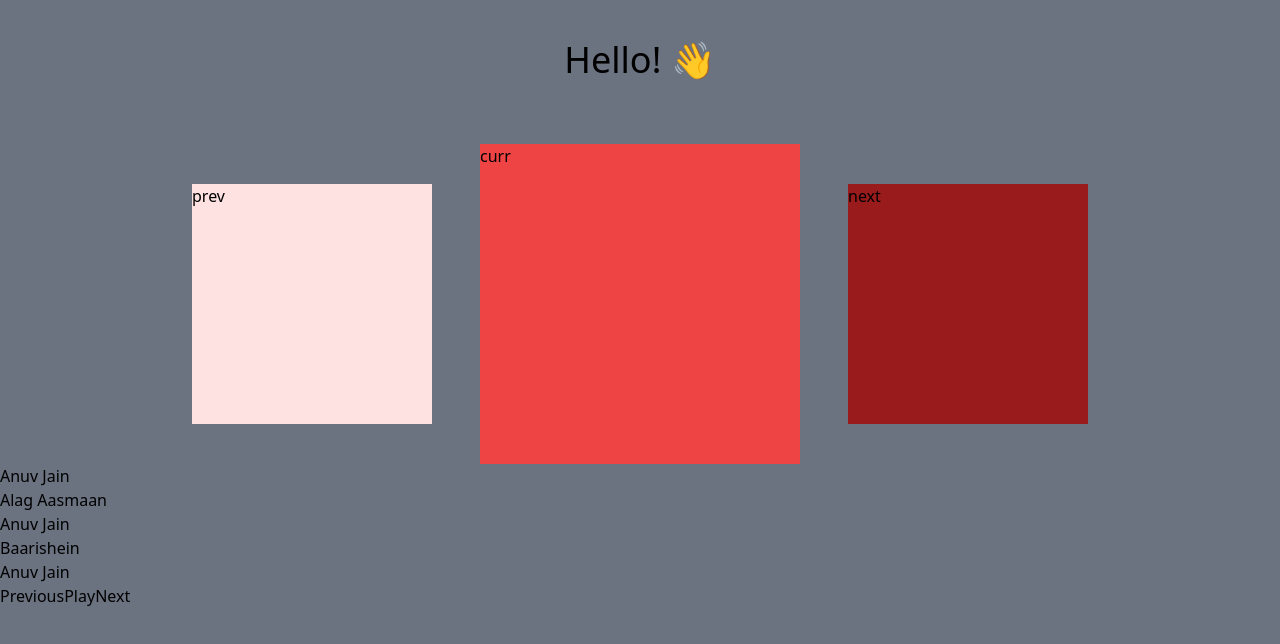
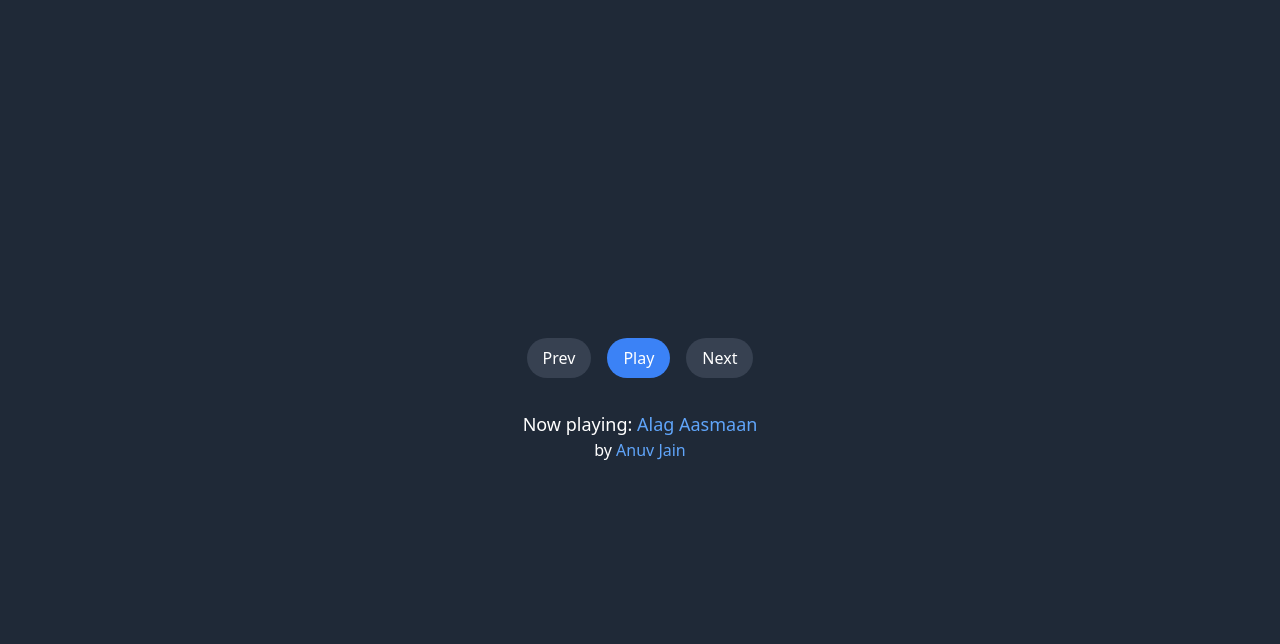
Before and after one commit to Siddharth-Dagar-25/Geet-Music-Player, a React (Create React App) app: page /track in a window 1280 px wide. Shown: the top 644 px of the page. Built offline with nearby package versions, Linux system fonts and the light colour scheme.

Commit message:
update the UI

```diff
--- a/src/components/Track.js
+++ b/src/components/Track.js
@@ -1,70 +1,67 @@
-import React, { useState } from 'react';
+import React, { useState, useRef, useEffect } from 'react';
 import { songsData } from '../constants/data.js';
 
 const Track = () => {
   const [currentSongIndex, setCurrentSongIndex] = useState(0);
   const [isPlaying, setIsPlaying] = useState(false);
+  // Store the audio element in a ref to persist the same audio element across re-renders
+  const audioRef = React.useRef(new Audio(songsData[0].song_url));
 
-  const playSong = () => {
-    setIsPlaying(true);
+  useEffect(() => {
+    // This effect toggles play/pause based on isPlaying state
+    if (isPlaying) {
+      audioRef.current.play();
+    } else {
+      audioRef.current.pause();
+    }
+  }, [isPlaying]); // Re-run this effect when isPlaying changes
+
+  useEffect(() => {
+    // Stop and clean up the current song before switching
+    const switchSong = () => {
+      audioRef.current.pause();
+      audioRef.current.currentTime = 0;
+      audioRef.current = new Audio(songsData[currentSongIndex].song_url);
+      if (isPlaying) {
+        audioRef.current.play();
+      }
+    };
+    switchSong();
+
+    return () => {
+      audioRef.current.pause();
+    };
+  }, [currentSongIndex]); // Re-run this effect when currentSongIndex changes
+
+  const playPauseHandler = () => {
+    setIsPlaying(!isPlaying);
   };
 
-  const pauseSong = () => {
-    setIsPlaying(false);
+  const nextSongHandler = () => {
+    setCurrentSongIndex((prevIndex) => (prevIndex < songsData.length - 1 ? prevIndex + 1 : 0));
   };
 
-  const playNextSong = () => {
-    const newIndex = (currentSongIndex + 1) % songsData.length;
-    setCurrentSongIndex(newIndex);
-    playSong();
-  };
-
-  const playPreviousSong = () => {
-    const newIndex = (currentSongIndex - 1 + songsData.length) % songsData.length;
-    setCurrentSongIndex(newIndex);
-    playSong();
+  const prevSongHandler = () => {
+    setCurrentSongIndex((prevIndex) => (prevIndex > 0 ? prevIndex - 1 : songsData.length - 1));
   };
 
   return (
-    <div className='bg-gray-500 h-screen'>
-      <h1 className='flex justify-center text-4xl pt-10'>Hello! 👋</h1>
-
-      <div className='flex pt-16 items-center justify-evenly px-36'>
-        <div className='bg-red-100 h-60 w-60'>
-            prev
-        </div>
-        <div className='bg-red-500 h-80 w-80 gap-5'>
-            curr
-        </div>
-        <div className='bg-red-800 h-60 w-60'>
-            next
-        </div>
+    <div className="flex flex-col items-center justify-center min-h-screen bg-gray-800 text-white">
+      <div className="flex items-center justify-center space-x-4">
+        <button onClick={prevSongHandler} className="px-4 py-2 bg-gray-700 hover:bg-gray-600 rounded-full">
+          Prev
+        </button>
+        <button onClick={playPauseHandler} className="px-4 py-2 bg-blue-500 hover:bg-blue-400 rounded-full">
+          {isPlaying ? 'Pause' : 'Play'}
+        </button>
+        <button onClick={nextSongHandler} className="px-4 py-2 bg-gray-700 hover:bg-gray-600 rounded-full">
+          Next
+        </button>
       </div>
-
-      <h2>
-        {
-
-        }
-      </h2>
-      <p>{songsData[(currentSongIndex + 1) % songsData.length].artist_name}</p>
-
-      <h2>{songsData[currentSongIndex].song_name}</h2>
-      <p>{songsData[currentSongIndex].artist_name}</p>
-
-      <h2>{songsData[(currentSongIndex + 1) % songsData.length].song_name}</h2>
-      <p>{songsData[(currentSongIndex + 1) % songsData.length].artist_name}</p>
-
-      <audio
-        src={songsData[currentSongIndex].song_url}
-        autoPlay={isPlaying}
-        onPause={pauseSong}
-        onEnded={playNextSong}
-      />
-      <button onClick={playPreviousSong}>Previous</button>
-      <button onClick={isPlaying ? pauseSong : playSong}>
-        {isPlaying ? 'Pause' : 'Play'}
-      </button>
-      <button onClick={playNextSong}>Next</button>
+      <div className="mt-8 text-center">
+        <p className="text-lg">Now playing: <span className="text-blue-400">{songsData[currentSongIndex].song_name}</span></p>
+        <p>by <span className="text-blue-400">{Array.isArray(songsData[currentSongIndex].artist_name) ? songsData[currentSongIndex].artist_name.join(", ") : songsData[currentSongIndex].artist_name}</span></p>
+      </div>
     </div>
   );
 };
--- a/src/constants/data.js
+++ b/src/constants/data.js
@@ -44,4 +44,13 @@ export const songsData = [
         song_url: "https://res.cloudinary.com/daqtelfvl/video/upload/v1708354823/Geet/Songs/Mazaak-AnuvJain.mp3",
         cover_image_url: ""
     },
+    {
+        song_name: "Arjan Vailly",
+        song_length: "3:02",
+        artist_name: ["Manan Bharadwaj", "Bhupinder Babbal"],
+        movie_name: "",
+        genre: "punjabi",
+        song_url: "https://res.cloudinary.com/daqtelfvl/video/upload/v1708521986/Arjan_Vailly_-_Aimal_uljzbe.mp3",
+        cover_image_url: ""
+    },
 ]
```
